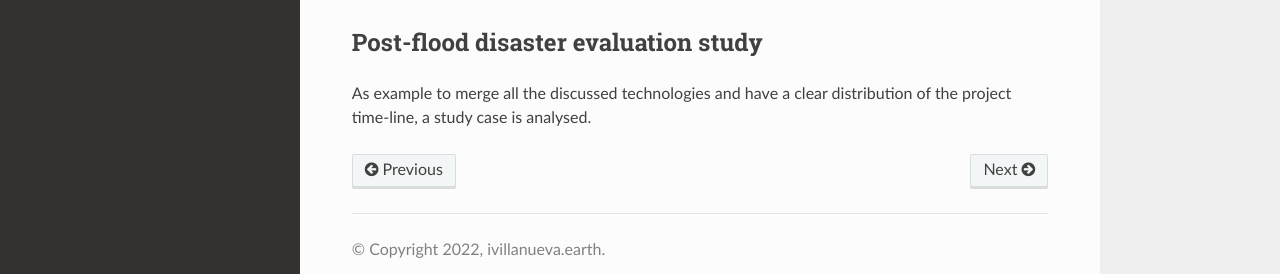
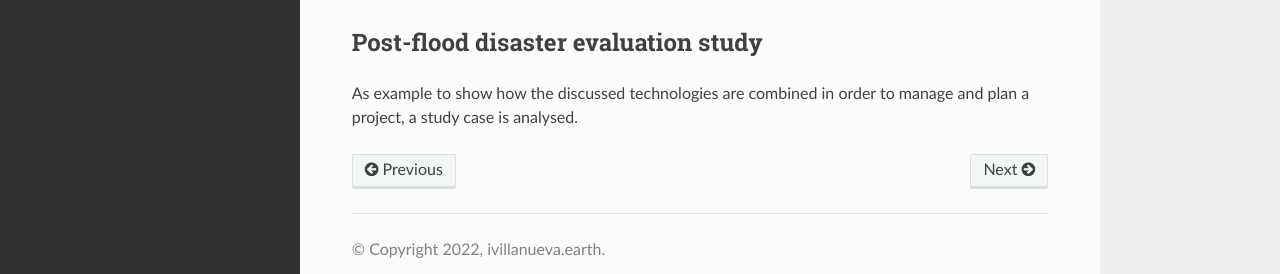
Before and after one commit to ivillamadrid/FloodMapping, a Sphinx documentation site: the page built from docs/source/dem.rst, in a window 1280 px wide and 900 px high, scrolled down 545 px. Shown: the part 582-856 px from the top of the window. Built offline with Sphinx 7.4.7 and the Read the Docs theme 2.0.0, drawn with Linux system fonts in a browser that asks for light colours.

Commit message:
Update dem.rst

```diff
--- a/docs/source/dem.rst
+++ b/docs/source/dem.rst
@@ -38,4 +38,4 @@ In this section we practice with High-Quality drone imagery and the Open-Drone-M
 
 Post-flood disaster evaluation study
 ------------------------------------
-As example to merge all the discussed technologies and have a clear distribution of the project time-line, a study case is analysed.
+As example to show how the discussed technologies are combined in order to manage and plan a project, a study case is analysed.
```
